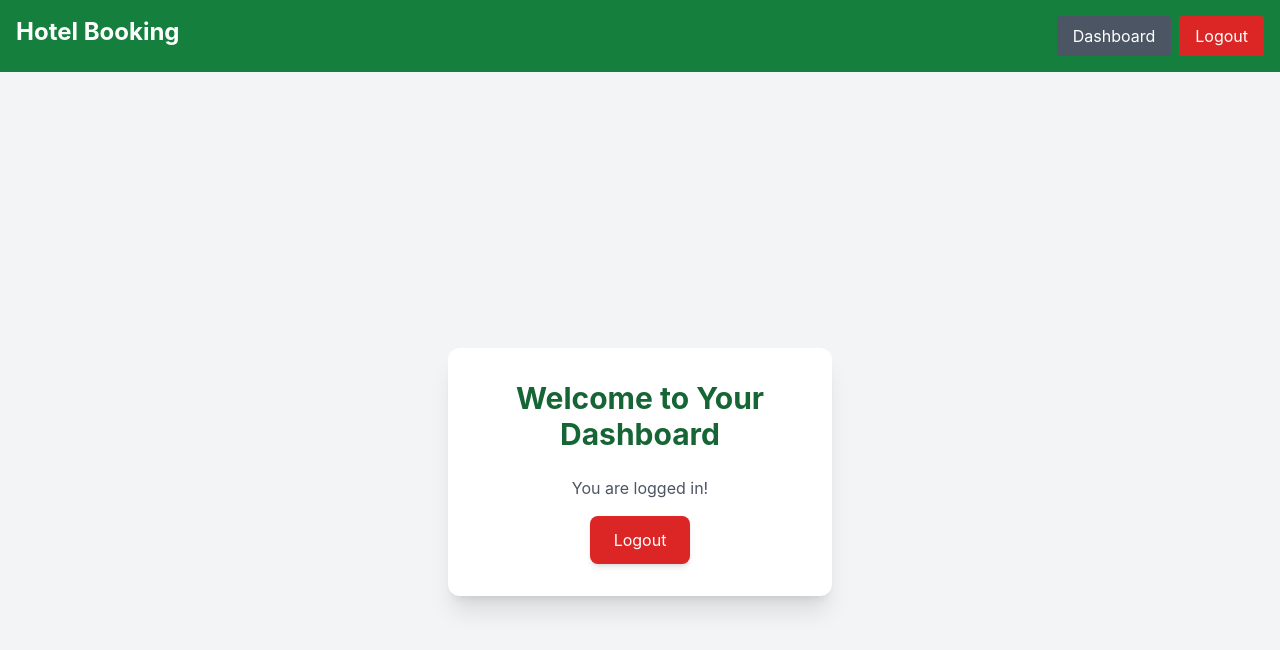
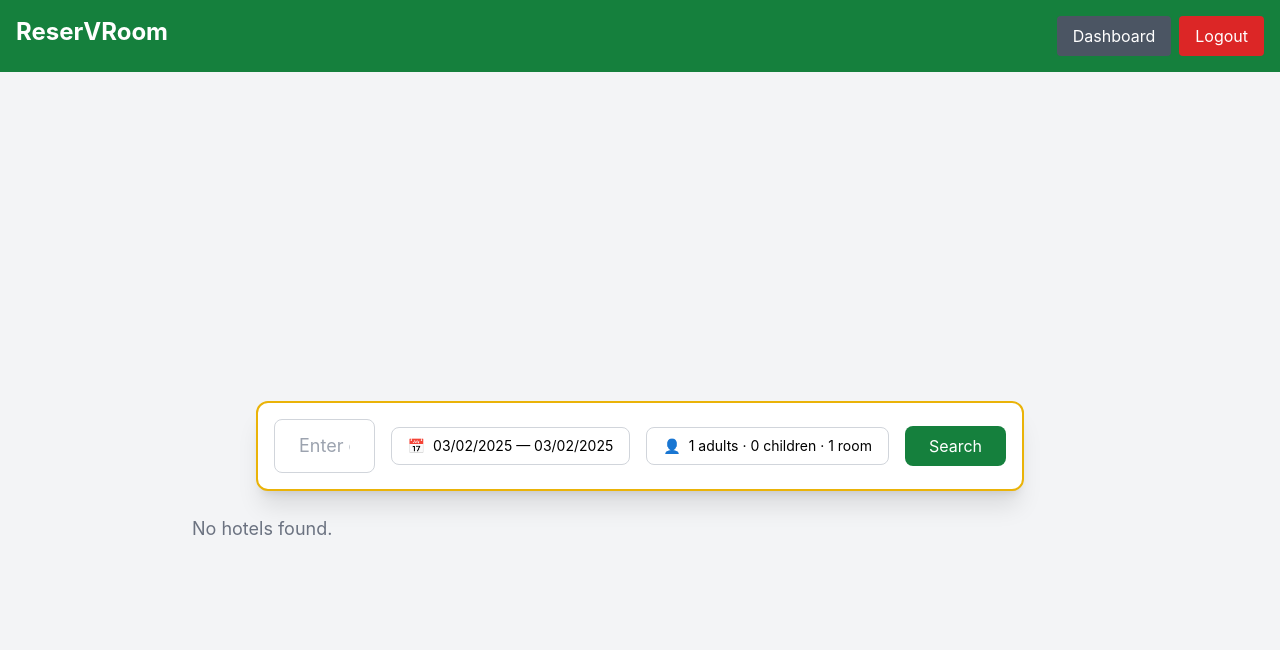
Before and after one commit to KovacsOtto/Allamvizsga, a React (Create React App) app in the folder hotel-booking/: page /dashboard in a window 1280 px wide. Shown: the top 650 px of the page. Built offline with nearby package versions, Linux system fonts and the light colour scheme; sample sign-in values are in the browser's storage.

Commit message:
Dashboard-Hotel search

```diff
--- a/hotel-booking/package.json
+++ b/hotel-booking/package.json
@@ -12,7 +12,9 @@
     "@testing-library/react": "^16.2.0",
     "@testing-library/user-event": "^13.5.0",
     "axios": "^1.7.9",
+    "date-fns": "^2.29.3",
     "react": "^19.0.0",
+    "react-date-range": "^2.0.1",
     "react-dom": "^19.0.0",
     "react-redux": "^9.2.0",
     "react-router-dom": "^7.2.0",
--- a/hotel-booking/src/components/Navbar.js
+++ b/hotel-booking/src/components/Navbar.js
@@ -6,7 +6,7 @@ const Navbar = () => {
 
   return (
     <nav className="flex justify-between p-4 bg-green-700 text-white">
-      <h1 className="text-2xl font-bold cursor-pointer" onClick={() => navigate("/")}>Hotel Booking</h1>
+      <h1 className="text-2xl font-bold cursor-pointer" onClick={() => navigate("/")}>ReserVRoom</h1>
 
       <div>
         {isLoggedIn() ? (
--- a/hotel-booking/src/pages/Dashboard.js
+++ b/hotel-booking/src/pages/Dashboard.js
@@ -1,9 +1,26 @@
-import { useEffect } from "react";
+import { useEffect, useState } from "react";
 import { useNavigate } from "react-router-dom";
+import axios from "axios";
 import { isLoggedIn, logout } from "../utils/auth";
+import { DateRange } from "react-date-range";
+import "react-date-range/dist/styles.css";
+import "react-date-range/dist/theme/default.css";
+import { format } from "date-fns";
+import { enGB } from "date-fns/locale";
 
 const Dashboard = () => {
   const navigate = useNavigate();
+  const [query, setQuery] = useState("");
+  const [destId, setDestId] = useState(null);
+  const [suggestions, setSuggestions] = useState([]);
+  const [calendarOpen, setCalendarOpen] = useState(false);
+  const [guestOpen, setGuestOpen] = useState(false);
+  const [hotels, setHotels] = useState([]);
+  const [loading, setLoading] = useState(false);
+  const [dates, setDates] = useState([
+    { startDate: new Date(), endDate: new Date(), key: "selection" },
+  ]);
+  const [guests, setGuests] = useState({ adults: 1, children: 0, rooms: 1 });
 
   useEffect(() => {
     if (!isLoggedIn()) {
@@ -11,22 +28,196 @@ const Dashboard = () => {
     }
   }, [navigate]);
 
+  const handleSearch = async (value) => {
+    setQuery(value);
+    if (!value.trim()) {
+      setSuggestions([]);
+      return;
+    }
+    try {
+      const res = await axios.get(`http://localhost:5000/api/search?query=${value}`);
+      setSuggestions(res.data);
+    } catch (err) {
+      console.error("Failed to fetch destinations");
+    }
+  };
+
+  const updateGuestCount = (type, operation) => {
+    setGuests((prev) => ({
+      ...prev,
+      [type]: operation === "increase"
+        ? prev[type] + 1
+        : Math.max(type === "rooms" ? 1 : 0, prev[type] - 1),
+    }));
+  };
+  const convertToUSD = (aedPrice) => {
+    const conversionRate = 0.27;
+    return (aedPrice * conversionRate).toFixed(2);
+  };
+
+  const handleHotelSearch = async () => {
+    if (!destId) {
+      alert("Please select a destination first.");
+      return;
+    }
+
+    setLoading(true);
+    try {
+      const check_in = format(new Date(dates[0].startDate), "yyyy-MM-dd");
+      const check_out = format(new Date(dates[0].endDate), "yyyy-MM-dd");
+
+      console.log(" Sending Request:", { dest_id: destId, check_in, check_out });
+
+      const res = await axios.get("http://localhost:5000/api/hotels", {
+        params: {
+          dest_id: destId,
+          check_in,
+          check_out,
+          adults: guests.adults,
+          children: guests.children > 0 ? Array(guests.children).fill(5).join(",") : "",
+          room_qty: guests.rooms,
+        },
+      });
+
+      console.log("Hotels API Response:", res.data);
+      setHotels(res.data.data.hotels || []);
+    } catch (err) {
+      console.error(" Failed to fetch hotels:", err);
+    }
+    setLoading(false);
+  };
+
+
+
+
   return (
-    <div className="flex items-center justify-center h-screen bg-gray-100">
-      <div className="bg-white p-8 rounded-xl shadow-xl w-96 text-center">
-        <h1 className="text-3xl font-bold text-green-800 mb-6">Welcome to Your Dashboard</h1>
-        <p className="text-gray-600 mb-4">You are logged in!</p>
+    <div className="flex flex-col items-center justify-center min-h-screen bg-gray-100 p-6">
+        <div className="bg-white p-4 rounded-xl shadow-xl w-full max-w-3xl flex items-center gap-4 border-2 border-yellow-500">
+      <div className="relative flex-1 w-full">
+      <input
+        type="text"
+        placeholder="Enter destination..."
+        value={query}
+        onChange={(e) => handleSearch(e.target.value)}
+        className="w-full px-6 py-3 text-lg border border-gray-300 rounded-lg focus:outline-none focus:ring-2 focus:ring-yellow-500"
+      />
+      {suggestions.length > 0 && (
+        <ul className="absolute left-0 right-0 bg-white shadow-md rounded-lg mt-1 max-h-40 overflow-y-auto z-50">
+          {suggestions.map((suggestion) => (
+            <li
+              key={suggestion.id}
+              onClick={() => {
+                setQuery(suggestion.name);
+                setDestId(suggestion.id);
+                setSuggestions([]);
+              }}
+              className="px-4 py-2 hover:bg-gray-200 cursor-pointer text-lg"
+            >
+              {suggestion.name}, {suggestion.country}
+            </li>
+          ))}
+        </ul>
+      )}
+      </div>
+        <div
+          className="relative flex items-center gap-2 px-4 py-2 border border-gray-300 rounded-lg cursor-pointer text-sm"
+          onClick={() => setCalendarOpen(!calendarOpen)}
+        >
+          <span role="img" aria-label="calendar">📅</span>
+          {`${format(dates[0].startDate, "MM/dd/yyyy")} — ${format(dates[0].endDate, "MM/dd/yyyy")}`}
+        </div>
 
-        <button
-          className="px-6 py-3 bg-red-600 text-white rounded-lg shadow-md hover:bg-red-700 hover:shadow-lg transition"
-          onClick={() => {
-            logout();
-            navigate("/auth");
-          }}
+        {calendarOpen && (
+          <div className="absolute top-16 right-0 z-50">
+            <DateRange
+              locale={enGB}
+              editableDateInputs={true}
+              onChange={(item) => setDates([item.selection])}
+              moveRangeOnFirstSelection={false}
+              ranges={dates}
+              className="shadow-lg border border-gray-300 rounded-lg"
+            />
+          </div>
+        )}
+
+        <div
+          className="relative flex items-center gap-2 px-4 py-2 border border-gray-300 rounded-lg cursor-pointer text-sm"
+          onClick={() => setGuestOpen(!guestOpen)}
         >
-          Logout
+          <span role="img" aria-label="guests">👤</span>
+          {`${guests.adults} adults · ${guests.children} children · ${guests.rooms} room`}
+        </div>
+
+        {guestOpen && (
+          <div className="absolute top-16 right-0 bg-white p-4 shadow-lg rounded-lg border border-gray-300 z-50 w-64">
+            <div className="flex justify-between items-center mb-2">
+              <span>Adults</span>
+              <div className="flex items-center gap-2">
+                <button className="px-2 py-1 border border-gray-300 rounded" onClick={() => updateGuestCount("adults", "decrease")}>-</button>
+                <span>{guests.adults}</span>
+                <button className="px-2 py-1 border border-gray-300 rounded" onClick={() => updateGuestCount("adults", "increase")}>+</button>
+              </div>
+            </div>
+
+            <div className="flex justify-between items-center mb-2">
+              <span>Children</span>
+              <div className="flex items-center gap-2">
+                <button className="px-2 py-1 border border-gray-300 rounded" onClick={() => updateGuestCount("children", "decrease")}>-</button>
+                <span>{guests.children}</span>
+                <button className="px-2 py-1 border border-gray-300 rounded" onClick={() => updateGuestCount("children", "increase")}>+</button>
+              </div>
+            </div>
+            <div className="flex justify-between items-center mb-2">
+            <span>Rooms</span>
+            <div className="flex items-center gap-2">
+              <button className="px-2 py-1 border border-gray-300 rounded" onClick={() => updateGuestCount("rooms", "decrease")}>-</button>
+              <span>{guests.rooms}</span>
+              <button className="px-2 py-1 border border-gray-300 rounded" onClick={() => updateGuestCount("rooms", "increase")}>+</button>
+            </div>
+            </div>
+            <button className="w-full px-4 py-2 bg-blue-500 text-white rounded-lg mt-2" onClick={() => setGuestOpen(false)}>Done</button>
+          </div>
+        )}
+        <button className="px-6 py-2 bg-green-700 text-white rounded-lg" onClick={handleHotelSearch}>
+          Search
         </button>
       </div>
+
+
+        <div className="mt-6 w-full max-w-4xl">
+      {loading ? (
+        <p className="text-blue-600 text-lg">Loading hotels...</p>
+      ) : hotels.length > 0 ? (
+        hotels.map((hotel) => (
+          <div key={hotel.property.id} className="bg-white shadow-lg rounded-lg p-4 mb-4 flex items-center gap-4">
+            <img
+              src={hotel.property.photoUrls?.[0] || "https://via.placeholder.com/150"}
+              alt={hotel.property.name}
+              className="w-24 h-24 rounded-lg object-cover"
+            />
+
+            <div>
+              <h3 className="text-lg font-semibold text-gray-900">{hotel.property.name}</h3>
+              <p className="text-sm text-gray-600">{hotel.property.wishlistName || "Location Unavailable"}</p>
+              <p className="text-sm text-gray-500">⭐ {hotel.property.reviewScore} ({hotel.property.reviewCount} reviews)</p>
+
+              {hotel.property.priceBreakdown?.grossPrice?.value ? (
+                <p className="text-sm text-green-600 font-bold">
+                  {convertToUSD(hotel.property.priceBreakdown.grossPrice.value)} USD
+                </p>
+              ) : (
+                <p className="text-sm text-gray-500">Price not available</p>
+              )}
+            </div>
+          </div>
+        ))
+      ) : (
+        <p className="text-gray-500 text-lg">No hotels found.</p>
+      )}
+    </div>
+
+
+
     </div>
   );
 };
```
Also changed, not shown: 2 other files (tests, documents, lock files or other folders).
